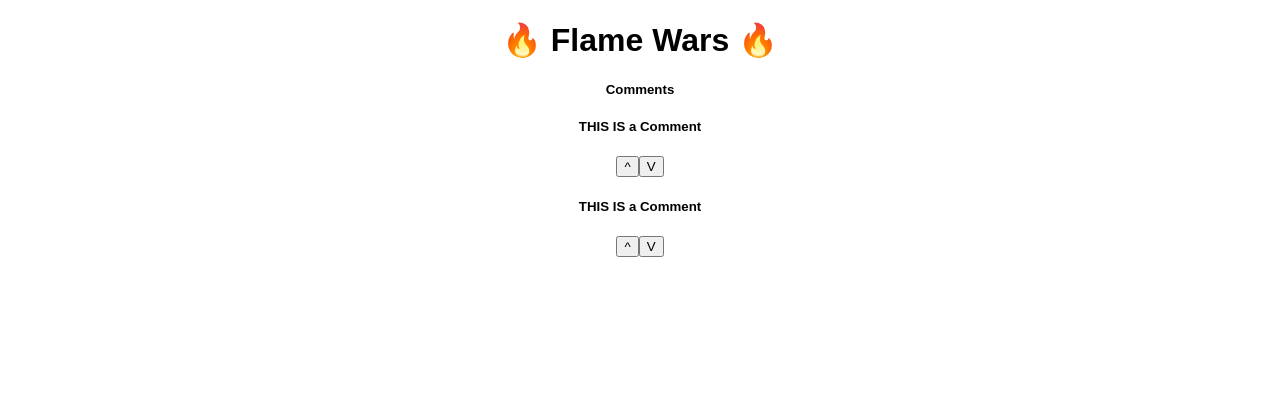
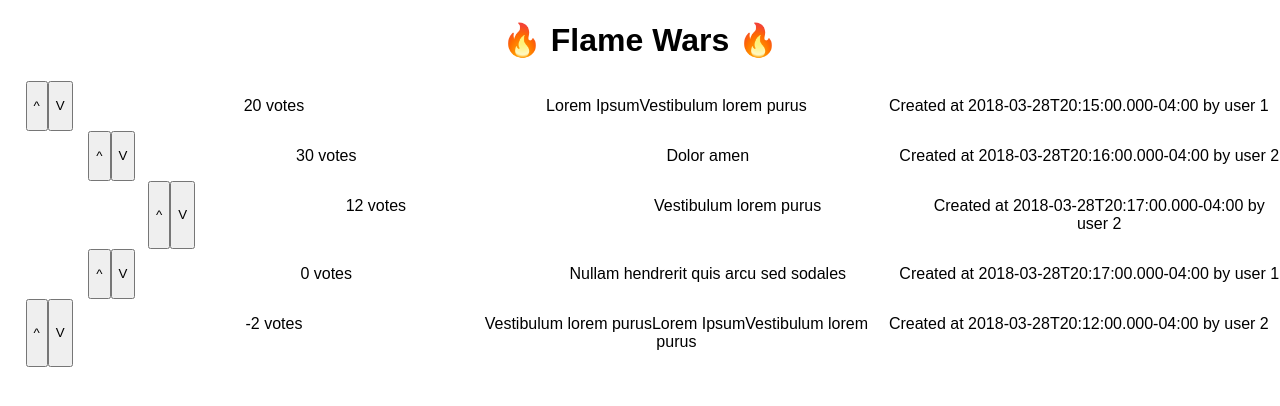
Before and after one commit to papistan/reddit-comments, a React (Create React App) app: page / in a window 1280 px wide. Shown: the top 406 px of the page. Built offline with nearby package versions, Linux system fonts and the light colour scheme.

Commit message:
Adds CSS for cascading rendering. Adds Comments component in Comment component for recursive render

```diff
--- a/src/components/Comments/Comment/comment.css
+++ b/src/components/Comments/Comment/comment.css
@@ -0,0 +1,23 @@
+.comment {
+  /* display: flex;
+    margin-left: 2%;
+    padding-left: 2% */
+}
+
+.comment-details {
+  flex: 1;
+  display: flex;
+  margin-left: 2%;
+}
+
+.comment-details p {
+  flex: 1;
+}
+
+.comment-text {
+  flex: 9;
+}
+
+.child-comments {
+  padding-left: 5%;
+}
--- a/src/components/Comments/Comment/comment.js
+++ b/src/components/Comments/Comment/comment.js
@@ -1,32 +1,35 @@
 import React, { Component } from "react";
+import Comments from "../comments";
+import { USERS } from "../../../utils/data";
 
 import "./comment.css";
 
 class Comment extends Component {
-  constructor(props) {
-    super(props);
-    this.state = {
-      points: props.comment.votes,
-      createdAt: props.comment.createdAt,
-      text: props.comment.text,
-      user: props.comment.user,
-      comments: props.comment.comments
-    };
-
-    this.onUpvote = props.onUpvote.bind(this);
-    this.onDownvote = props.onDownvote.bind(this);
-  }
-
   render() {
+    let { points, user, createdAt, text } = this.props.comment;
     return (
-      <div className="Comment">
-        <h5> THIS IS a Comment </h5>
+      <div className="comment">
+        <div className="comment-details">
           <button className="upVote" onClick={this.onUpvote}>
             ^
           </button>
           <button className="downVote" onClick={this.onDownvote}>
             V
           </button>
+          <p>{points} votes</p>
+          <p className="commment-text">{text}</p>
+          <p>
+            Created at {createdAt} by user {user}
+          </p>
+        </div>
+        <div className="child-comments">
+          <Comments
+            data={this.props.comment.comments}
+            users={USERS}
+            onUpvote={this.onUpvote}
+            onDownvote={this.onDownvote}
+          />
+        </div>
       </div>
     );
   }
--- a/src/components/Comments/comments.js
+++ b/src/components/Comments/comments.js
@@ -4,38 +4,25 @@ import Comment from "./Comment/comment";
 import "./comments.css";
 
 class Comments extends Component {
-  constructor(props) {
-    super(props);
-    this.state = {
-      users: props.users,
-      comments: props.data
-    };
+  renderComments() {
+    let { users } = this.props;
+    let comments = this.props.data;
 
-    this.onUpvote = props.onUpvote.bind(this);
-    this.onDownvote = props.onDownvote.bind(this);
-  }
-
-  renderComments() {
-    let { comments, users } = this.state;
     return comments.map(comment => {
       return (
         <Comment
+          key={comment.id}
           comment={comment}
           users={users}
-          onUpvote={this.onUpvote}
-          onDownvote={this.onDownvote}
+          onUpvote={this.props.onUpvote}
+          onDownvote={this.props.onDownvote}
         />
       );
     });
   }
 
   render() {
-    return (
-      <div className="Comments">
-        <h5> Comments </h5>
-        {this.renderComments()}
-      </div>
-    );
+    return <div className="comments">{this.renderComments()}</div>;
   }
 }
 
--- a/src/utils/data.js
+++ b/src/utils/data.js
@@ -14,7 +14,7 @@ export const DATA = [
     id: 123,
     points: 20,
     createdAt: "2018-03-28T20:15:00.000-04:00",
-    text: "Lorem Ipsum",
+    text: "Lorem IpsumVestibulum lorem purus",
     user: 1,
     comments: [
       {
@@ -52,7 +52,7 @@ export const DATA = [
     id: 2,
     points: -2,
     createdAt: "2018-03-28T20:12:00.000-04:00",
-    text: "Lorem Ipsum",
+    text: "Vestibulum lorem purusLorem IpsumVestibulum lorem purus",
     user: 2,
     comments: [
       // ...
```
Lines whose indentation alone changed are shown as unchanged.
